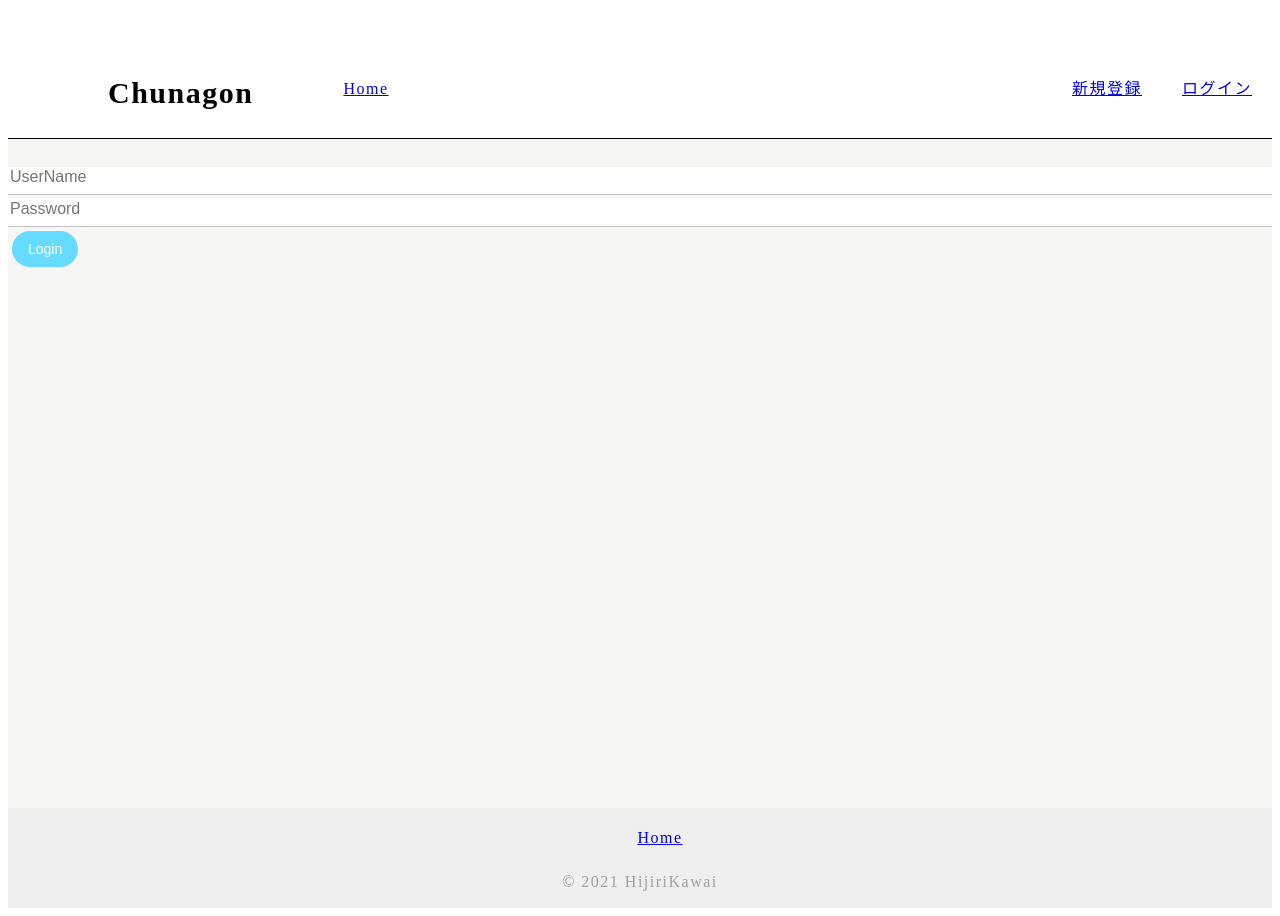
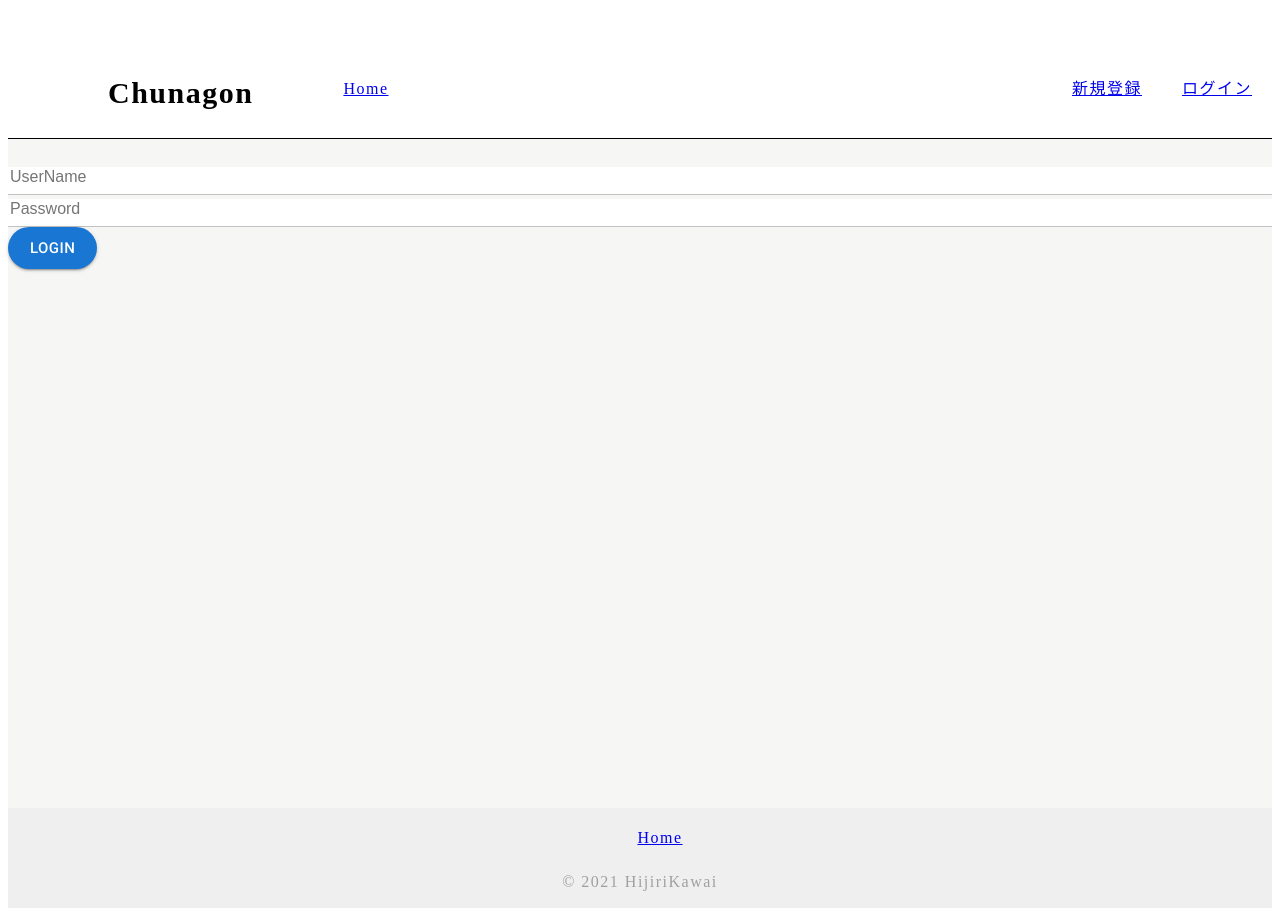
Before and after one commit to HijiriKawai/chunagon, a React (Create React App) app: page /login in a window 1280 px wide. Built offline with nearby package versions, Linux system fonts and the light colour scheme.

Commit message:
Buttonをリニューアル

```diff
--- a/package.json
+++ b/package.json
@@ -3,6 +3,7 @@
   "version": "0.1.0",
   "private": true,
   "dependencies": {
+    "@material-ui/system": "^4.12.1",
     "@mui/material": "^5.0.0",
     "@mui/styled-engine": "npm:@mui/styled-engine-sc@latest",
     "@mui/styled-engine-sc": "^5.0.0",
--- a/src/components/atoms/Button/index.tsx
+++ b/src/components/atoms/Button/index.tsx
@@ -1,26 +1,16 @@
-import { VFC } from 'react';
-import styled from 'styled-components';
+import { MouseEventHandler, VFC } from 'react';
+import { Button as MUIButton } from '@mui/material';
 
 type ButtonProps = {
   value: string;
-  onClick: (event: React.MouseEvent<HTMLInputElement>) => void;
+  onClick: MouseEventHandler<HTMLButtonElement>;
 };
-
-const StyledButton = styled.input`
-  font-size: 0.875rem;
-  color: white;
-  height: 36px;
-  min-width: 64px;
-  padding: 0 16px;
-  margin: 4px;
-  border-radius: 25px;
-  background-color: #67daff;
-  border: none;
-  outline: none;
-  cursor: pointer;
-`;
 
 export const Button: VFC<ButtonProps> = (props: ButtonProps) => {
   const { value, onClick } = props;
-  return <StyledButton type="button" value={value} onClick={onClick} />;
+  return (
+    <MUIButton onClick={onClick} variant="contained" size="large" sx={{ borderRadius: 25 }}>
+      {value}
+    </MUIButton>
+  );
 };
--- a/src/components/molecules/ConfirmForm/index.tsx
+++ b/src/components/molecules/ConfirmForm/index.tsx
@@ -13,7 +13,7 @@ export const ConfirmForm: VFC = () => {
 
   const confirm = useConfirm();
 
-  const handlesignup = (event: React.MouseEvent<HTMLInputElement>) => {
+  const handlesignup = () => {
     if (signupUser) {
       const req: ConfirmRequest = {
         token: signupUser.token,
```
Also changed, not shown: 1 other file (tests, documents, lock files or other folders).
